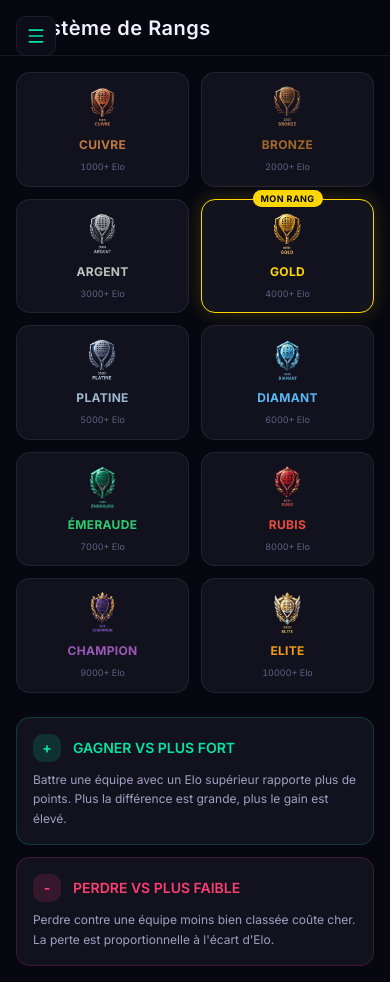
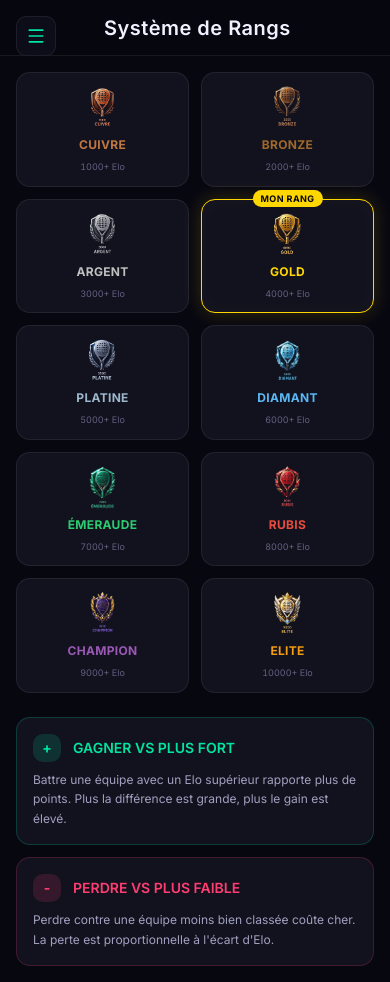
Before and after one commit to Timssssssssssssssssssss/Padel-Arena, a Next.js app: page /ranks in a window 390 px wide. Built offline with nearby package versions, Linux system fonts and the light colour scheme.

Commit message:
fix topbar mobile

```diff
--- a/components/topbar.tsx
+++ b/components/topbar.tsx
@@ -8,10 +8,11 @@ interface TopbarProps {
 export function Topbar({ title, children }: TopbarProps) {
   return (
     <header
-      className="sticky top-0 z-30 h-14 flex items-center justify-between px-6 border-b border-border"
-      style={{ backgroundColor: "rgba(7,7,16,0.8)", backdropFilter: "blur(12px)" }}
+      className="sticky top-0 z-30 h-14 flex items-center justify-between border-b border-border"
+      style={{ backgroundColor: "rgba(7,7,16,0.8)", backdropFilter: "blur(12px)", paddingLeft: "clamp(56px, 5vw, 24px)", paddingRight: "24px" }}
     >
-      <h1 className="text-xl font-semibold font-[var(--font-rajdhani)] text-foreground tracking-wide">
+      {/* Sur mobile on décale à droite du bouton ☰ (56px) */}
+      <h1 className="text-xl font-semibold font-[var(--font-rajdhani)] text-foreground tracking-wide pl-12 md:pl-0">
         {title}
       </h1>
       {children && <div className="flex items-center gap-3">{children}</div>}
```
